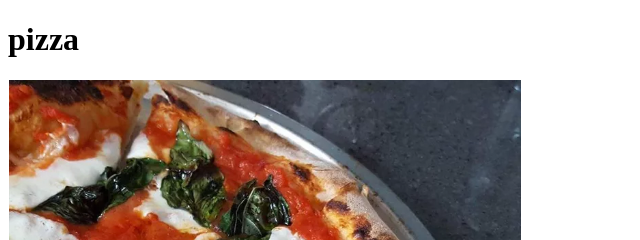
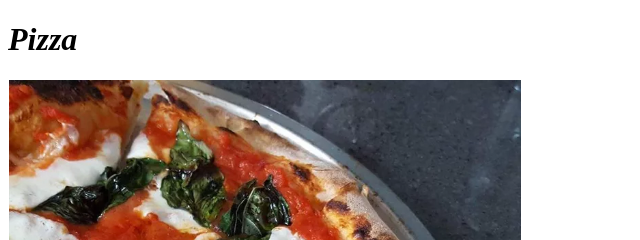
Before and after one commit to Slayer373/odin-recipes, a plain HTML site: page recipes/pizza.html in a window 1280 px wide. Shown: the top 240 px of the page, 0-640 px from the left. Drawn offline with Linux system fonts and the light colour scheme.

Commit message:
Fixed pizza Header Font

```diff
--- a/recipes/pizza.html
+++ b/recipes/pizza.html
@@ -6,7 +6,7 @@
     <title>Pizza</title>
 </head>
 <body>
-   <h1>pizza</h1>
+   <h1><em><strong>Pizza</strong></em></h1>
    <img src="../images/pizza.png" alt="A delicious pizza">
    <p><strong><h2>Description:</h2></strong></p>
    <p><h4><em>To make a mouthwatering pizza, start by preparing the dough. In a mixing bowl, combine warm water, yeast, sugar, and let it sit for a few minutes until it becomes frothy. Gradually add flour, olive oil, and salt, kneading the mixture until it forms a smooth and elastic dough. Cover it with a damp cloth and allow it to rise in a warm place for about an hour. Meanwhile, prepare the pizza sauce by sautéing garlic and onions in olive oil, then adding crushed tomatoes, dried herbs, salt, and pepper. Simmer the sauce until it thickens and develops rich flavors. Once the dough has risen, punch it down and roll it out into a round shape. Spread the sauce over the dough, leaving a small border around the edges. Top the pizza with your favorite ingredients such as mozzarella cheese, pepperoni, bell peppers, mushrooms, and fresh basil. Bake the pizza in a preheated oven at a high temperature until the crust turns golden brown and the cheese melts and bubbles. Remove it from the oven, let it cool for a few minutes, then slice and savor the irresistible combination of flavors and textures in your homemade pizza masterpiece.</em></h4></p>
```
